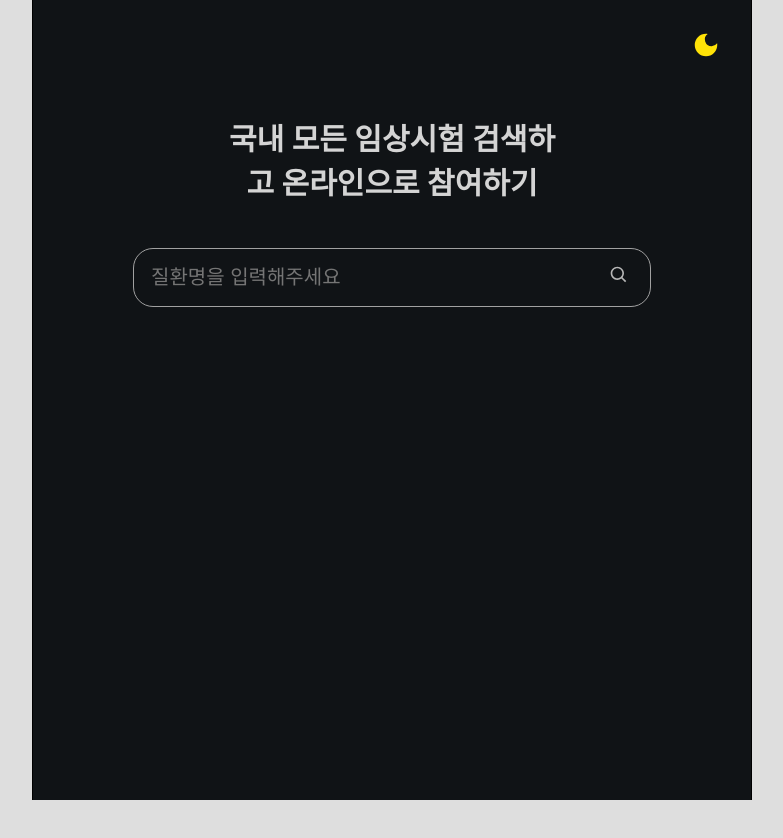
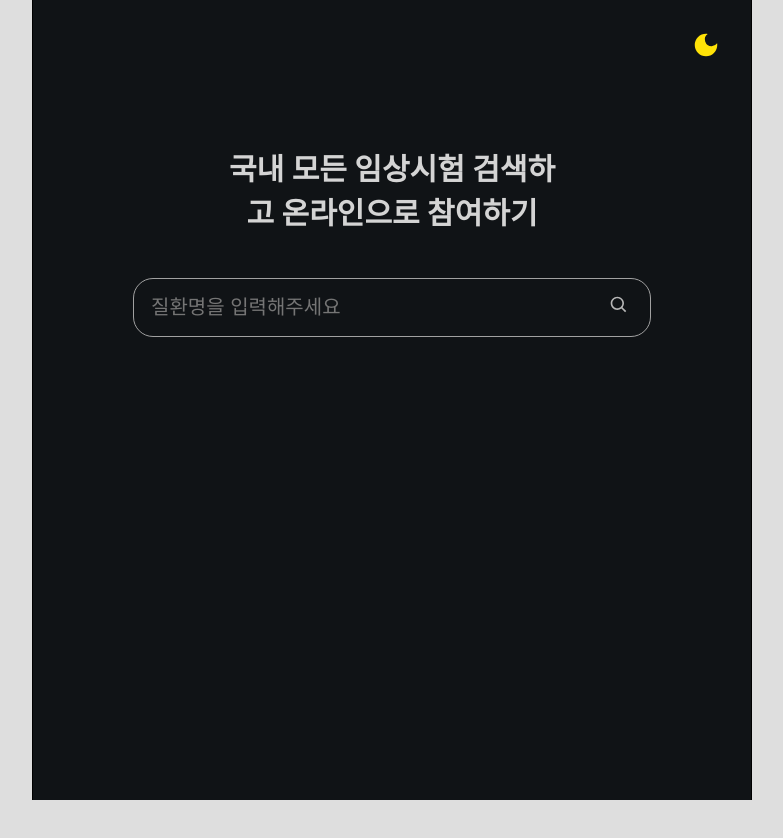
Before and after one commit to Hyeondoonge/pre-onboarding-11th-4, a React (Create React App) app: page / in a window 1280 px wide. Shown: the top 838 px of the page, without its empty margins (248-1031 px from the left). After the commit the page ends 800 px from the top, so only its background shows below. Built offline with nearby package versions, Linux system fonts and the light colour scheme; no server answers.

Commit message:
design: 정렬 개선

```diff
--- a/src/components/ModeChanger.tsx
+++ b/src/components/ModeChanger.tsx
@@ -16,7 +16,8 @@ export default function ModeChanger() {
 }
 
 const StyledWrapper = styled.div`
-  padding: 20px;
+  padding: 20px 20px;
+  padding-bottom: 0px;
   display: flex;
   justify-content: flex-end;
 `;
--- a/src/pages/SearchPage.tsx
+++ b/src/pages/SearchPage.tsx
@@ -43,8 +43,7 @@ export default function SearchPage() {
 }
 
 const StyledSearchPage = styled.div`
-  height: 100vh;
-  padding: 0 100px;
+  padding: 50px 100px;
   display: flex;
   flex-direction: column;
   align-items: center;
```
